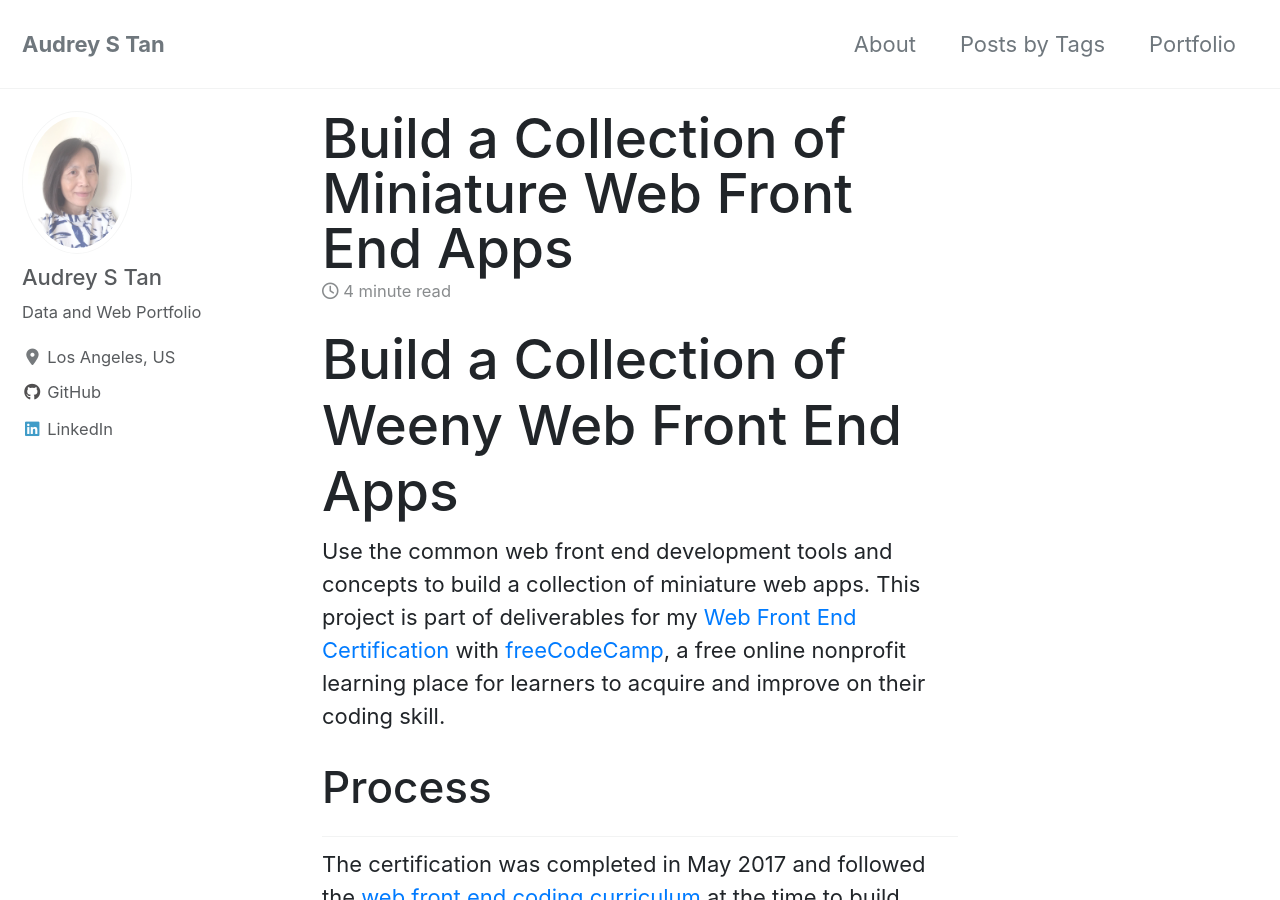
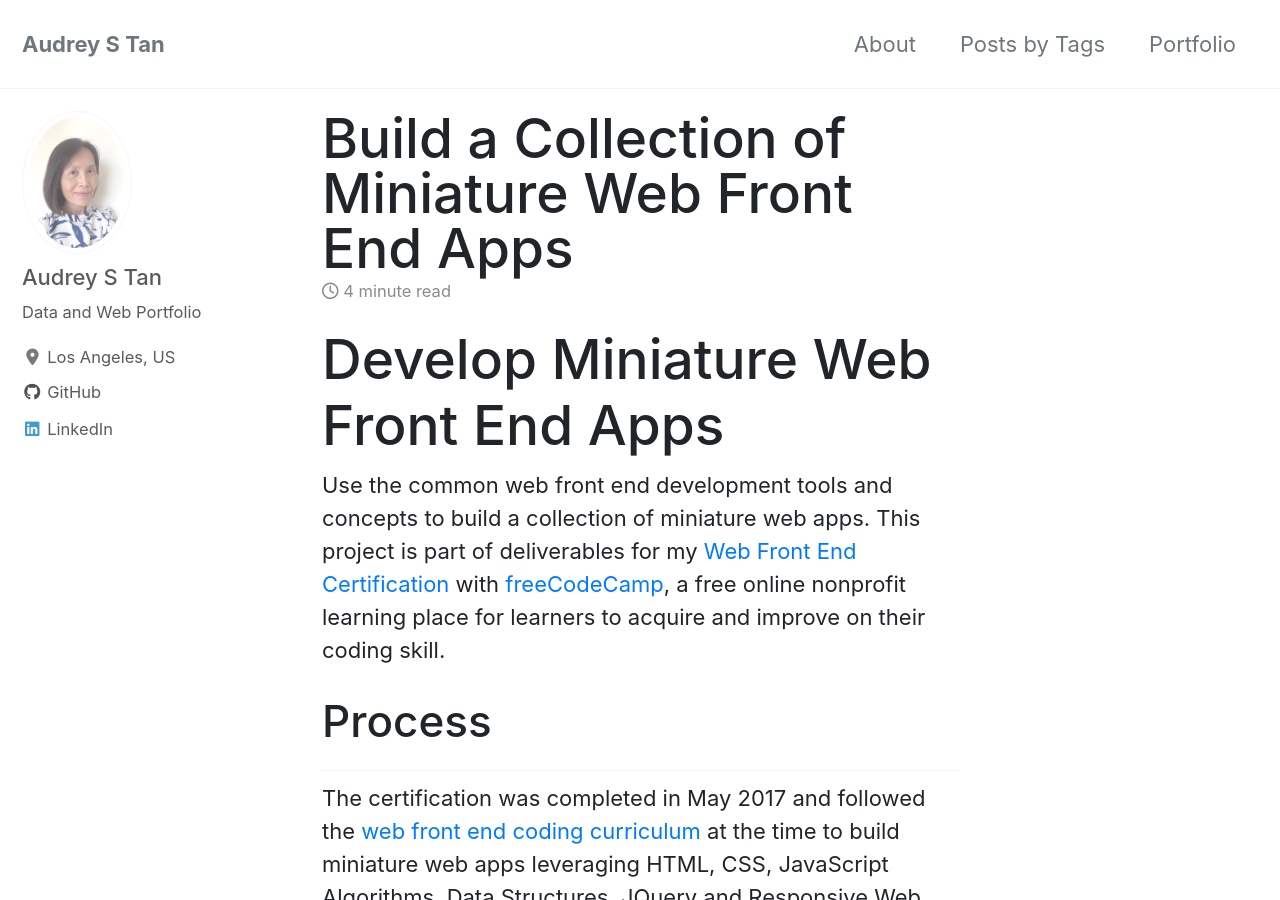
Before and after one commit to atan4583/atan4583.github.io, a Jekyll site: the page built from _posts/2017-05-30-Project 0-WFECert.md, in a window 1280 px wide and 900 px high. Built offline with Jekyll 4.4.1, drawn with Linux system fonts in a browser that asks for light colours; cached includes are drawn as plain includes; nearby versions of some CDN libraries; formulas are drawn with MathJax 3.

Commit message:
update webFE page

```diff
--- a/_posts/2017-05-30-Project 0-WFECert.md
+++ b/_posts/2017-05-30-Project 0-WFECert.md
@@ -8,7 +8,7 @@ mathjax: "true"
 thumbnail: "/images/Project0-FCCcert/FCC.jpg"
 ---
 
-# Build a Collection of Weeny Web Front End Apps
+# Develop Miniature Web Front End Apps
 Use the common web front end development tools and concepts to build a collection of miniature web apps. This project is part of deliverables for my <a href="https://www.freecodecamp.org/certification/atan4583/legacy-front-end" target="_blank">Web Front End Certification</a> with <a href="https://www.freecodecamp.org/" target="_blank">freeCodeCamp</a>, a free online nonprofit learning place for learners to acquire and improve on their coding skill.
 
 ## Process
```
